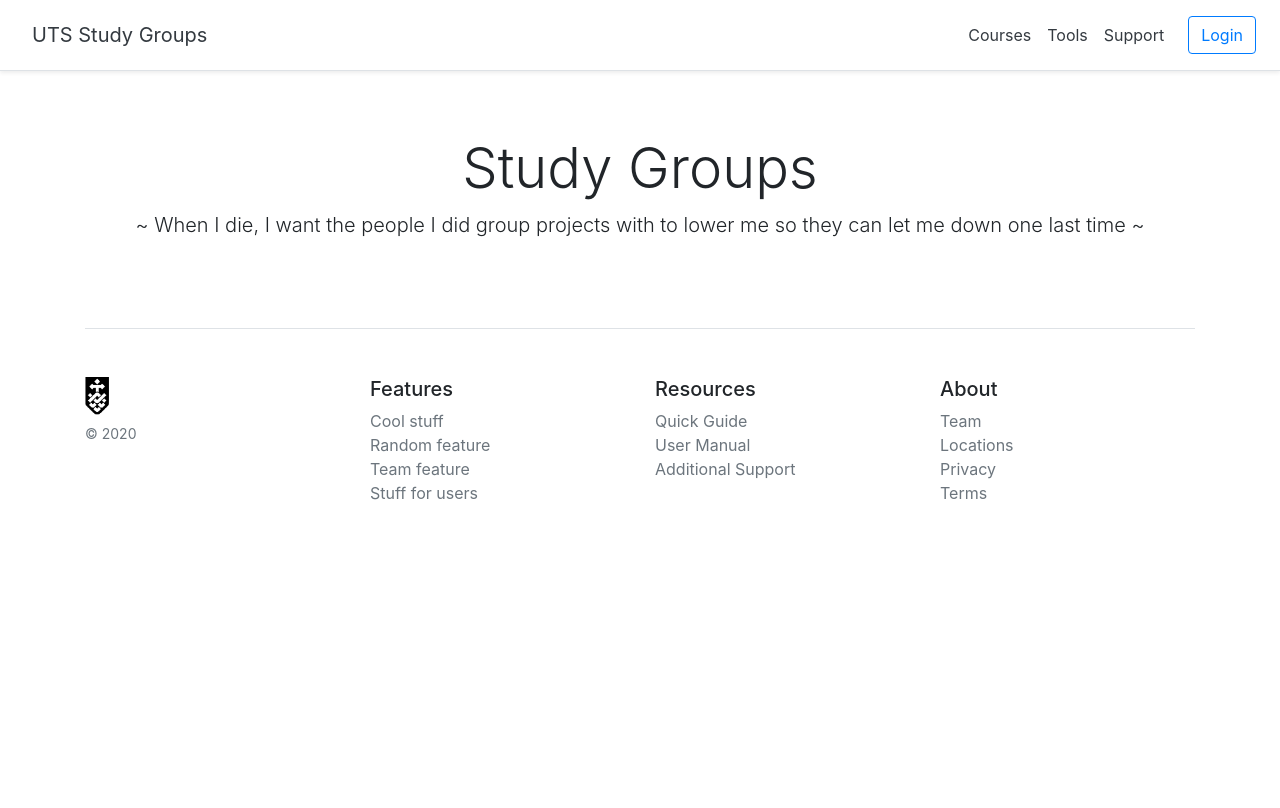
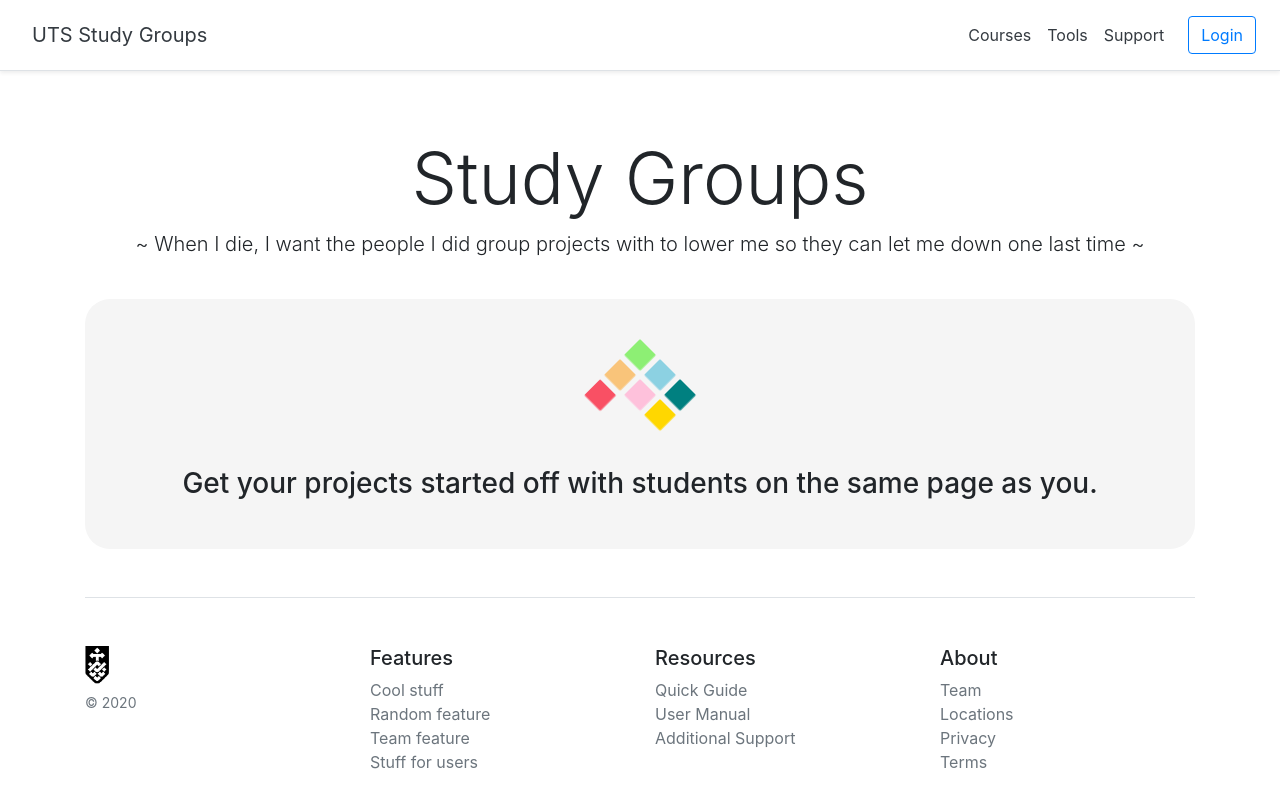
Before and after one commit to shresthaprince/SS2A_Group4, a React (Create React App) app in the folder study-groups-frontend/: page / in a window 1280 px wide. Shown: the top 808 px of the page. Built offline with nearby package versions, Linux system fonts and the light colour scheme.

Commit message:
Home Page

```diff
--- a/study-groups-frontend/src/App.js
+++ b/study-groups-frontend/src/App.js
@@ -10,7 +10,7 @@ import NavBar from "./components/navbar";
 import Footer from "./components/footer";
 import Login from "./components/login";
 import NotFound from "./components/notFound";
-import Empty from "./components/empty";
+import HomeView from "./components/home_view";
 
 class App extends Component {
   state = {};
@@ -23,7 +23,7 @@ class App extends Component {
 
           <Switch>
             <Route path="/login" component={Login}></Route>
-            <Route exact path="/" component={Empty}></Route>
+            <Route exact path="/" component={HomeView}></Route>
             <Route path="/not-found" component={NotFound}></Route>
             <Redirect to="/not-found" />
           </Switch>
--- /dev/null
+++ b/study-groups-frontend/src/components/common/rectangle.jsx
@@ -0,0 +1,20 @@
+import React from "react";
+
+const Rectangle = ({ attributes }) => {
+  const { id, colour } = attributes;
+  return (
+    <rect
+      className="rect"
+      id={id}
+      x="0"
+      y="0"
+      width="40"
+      height="40"
+      rx="2"
+      ry="2"
+      fill={colour}
+    />
+  );
+};
+
+export default Rectangle;
--- a/study-groups-frontend/src/components/empty.jsx
+++ /dev/null
@@ -1,7 +0,0 @@
-import React from "react";
-
-const Empty = () => {
-  return <></>;
-};
-
-export default Empty;
--- a/study-groups-frontend/src/components/home.jsx
+++ b/study-groups-frontend/src/components/home.jsx
@@ -4,7 +4,7 @@ class Home extends Component {
   render() {
     return (
       <div className="header px-3 py-3 pt-md-5 pb-md-4 mx-auto text-center">
-        <h1 className="display-4">Study Groups</h1>
+        <h1 className="display-3">Study Groups</h1>
         <p className="lead">
           ~ When I die, I want the people I did group projects with to lower me
           so they can let me down one last time ~
--- /dev/null
+++ b/study-groups-frontend/src/components/home_view.jsx
@@ -0,0 +1,32 @@
+import React from "react";
+import "../styles/puzzle.css";
+import Rectangle from "./common/rectangle";
+
+const HomeView = () => {
+  const rectangles = [
+    { id: "rect1", colour: "#FEC1DB" },
+    { id: "rect2", colour: "#F95064" },
+    { id: "rect3", colour: "#F9C47A" },
+    { id: "rect4", colour: "#8DEF74" },
+    { id: "rect5", colour: "#8CD1E2" },
+    { id: "rect6", colour: "teal" },
+    { id: "rect7", colour: "gold" },
+  ];
+
+  return (
+    <div className="login-body text-center">
+      <svg id="loading" viewBox="0 0 200 160">
+        <g transform="translate(100 0) scale(0.707 0.707) rotate(45 0 0)">
+          {rectangles.map((rectangle) => (
+            <Rectangle key={rectangle.id} attributes={rectangle} />
+          ))}
+        </g>
+      </svg>
+      <h3 className="display-5">
+        Get your projects started off with students on the same page as you.
+      </h3>
+    </div>
+  );
+};
+
+export default HomeView;
--- a/study-groups-frontend/src/components/notFound.jsx
+++ b/study-groups-frontend/src/components/notFound.jsx
@@ -1,7 +1,11 @@
 import React from "react";
 
 const NotFound = () => {
-  return <h1>Not Found</h1>;
+  return (
+    <div className="login-body text-center">
+      <h1>Page not found!</h1>
+    </div>
+  );
 };
 
 export default NotFound;
--- /dev/null
+++ b/study-groups-frontend/src/styles/puzzle.css
@@ -0,0 +1,83 @@
+@keyframes slide {
+  0% {
+    transform: translate(0, 0);
+  }
+  2% {
+    transform: translate(50px, 0);
+  }
+  12.5% {
+    transform: translate(50px, 0);
+  }
+  15.5% {
+    transform: translate(100px, 0);
+  }
+  25% {
+    transform: translate(100px, 0);
+  }
+  27% {
+    transform: translate(100px, 50px);
+  }
+  37.5% {
+    transform: translate(100px, 50px);
+  }
+  39.5% {
+    transform: translate(50px, 50px);
+  }
+  50% {
+    transform: translate(50px, 50px);
+  }
+  52% {
+    transform: translate(50px, 100px);
+  }
+  62.5% {
+    transform: translate(50px, 100px);
+  }
+  64.5% {
+    transform: translate(0, 100px);
+  }
+  75% {
+    transform: translate(0, 100px);
+  }
+  77% {
+    transform: translate(0, 50px);
+  }
+  87.5% {
+    transform: translate(0, 50px);
+  }
+  89.5% {
+    transform: translate(0, 0);
+  }
+  100% {
+    transform: translate(0, 0);
+  }
+}
+svg#loading {
+  display: block;
+  margin: auto;
+  width: 10rem;
+  height: auto;
+}
+svg#loading .rect {
+  animation: slide 10s ease infinite;
+}
+svg#loading #rect1 {
+  animation-delay: 0s;
+}
+svg#loading #rect2 {
+  animation-delay: -1.42857143s;
+}
+svg#loading #rect3 {
+  animation-delay: -2.85714286s;
+}
+svg#loading #rect4 {
+  animation-delay: -4.28571429s;
+}
+svg#loading #rect5 {
+  animation-delay: -5.71428571s;
+}
+svg#loading #rect6 {
+  animation-delay: -7.14285714s;
+}
+svg#loading #rect7 {
+  animation-delay: -8.57142857s;
+}
```
Also changed, not shown: study-groups-frontend/src/index.css (+2 -5 lines), study-groups-frontend/src/components/rectangle.jsx (added).
